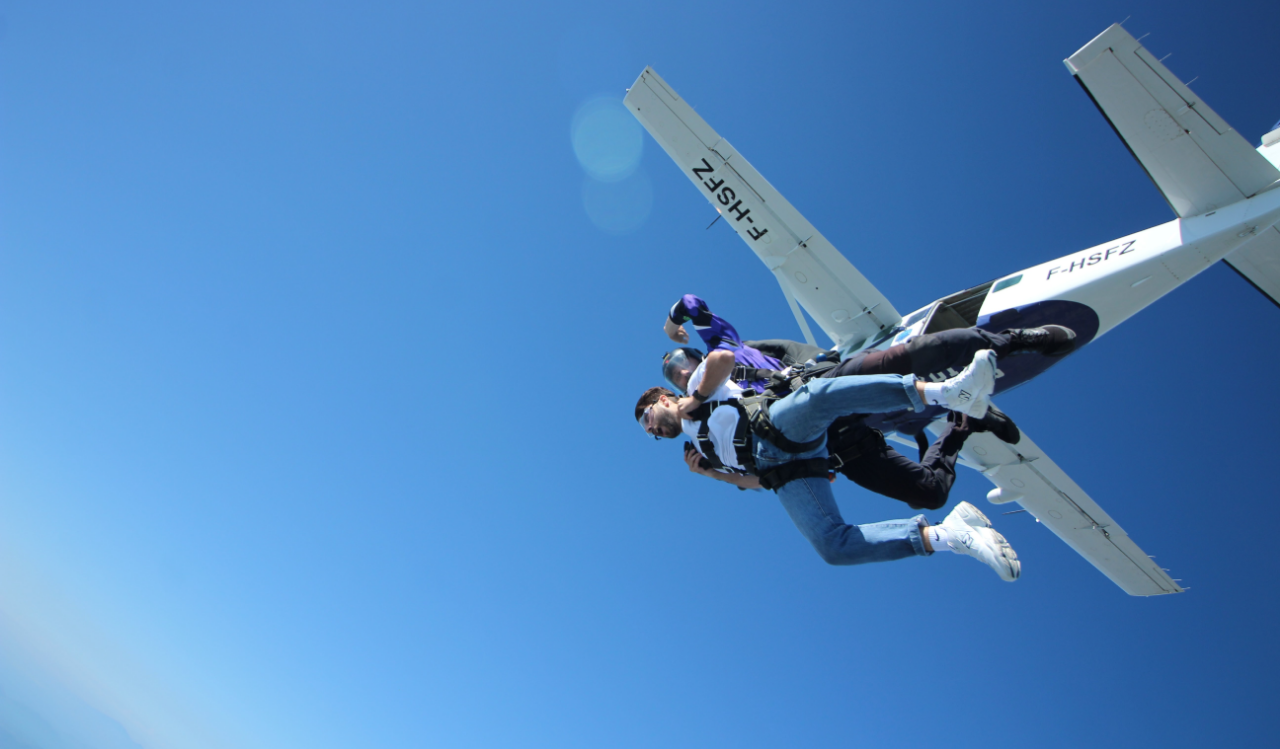
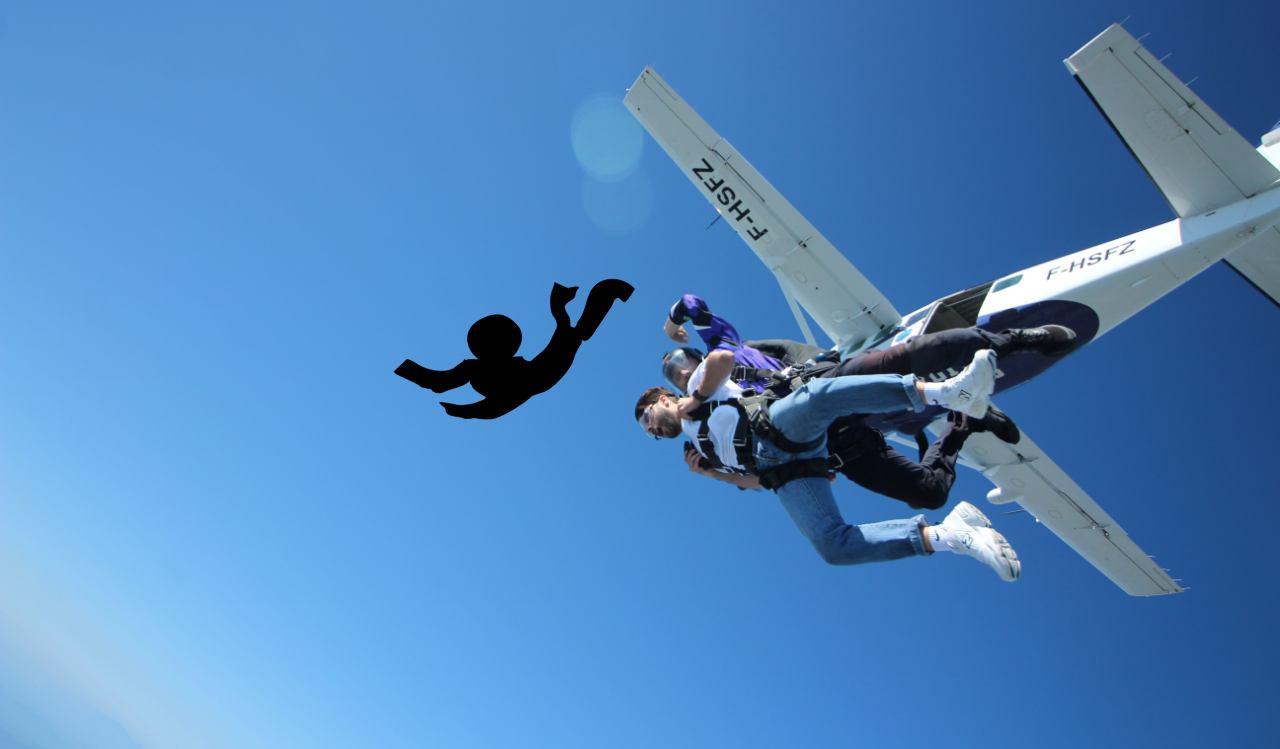
Before and after one commit to Axeljk/skydiving_css, a plain HTML site: page index.html in a window 1280 px wide. Shown: the part 48-797 px from the top of the page. Drawn offline with Linux system fonts and the light colour scheme.

Commit message:
Adds skydiver fixed to (off)center of the screen.

```diff
--- a/assets/css/main.css
+++ b/assets/css/main.css
@@ -12,6 +12,7 @@ main {
 	min-height: 100vh;
 }
 
+/* Parallex backgrounds. */
 #jump,
 #thrill,
 #equipment,
@@ -21,19 +22,27 @@ main {
 	background-size: cover;
 	height: 100vh;
 }
-
 #jump {
 	background-image: url("../img/bg_jump.jpg");
 }
-
 #thrill {
 	background-image: url("../img/bg_thrill.jpg");
 }
-
 #equipment{
 	background-image: url("../img/bg_equipment.jpg");
 }
-
 #booking {
 	background-image: url("../img/bg_booking.jpg");
 }
+
+/* Skydiver container fixed to center of screen. */
+#skydiver {
+	position: fixed;
+	height: 20vh;
+	bottom: 40vh;
+	left: 30vw;
+}
+#skydiver img {
+	height: 100%;
+	width: auto;
+}
--- a/index.html
+++ b/index.html
@@ -32,6 +32,9 @@
 		<section id="booking">
 			<p>Book now</p>
 		</section>
+		<div id="skydiver">
+			<img src="assets/img/skydiver.svg" />
+		</div>
 	</main>
 	<script src="assets/src/main.js"></script>
 </body>
```
Also changed, not shown: assets/img/skydiver.svg (added).
